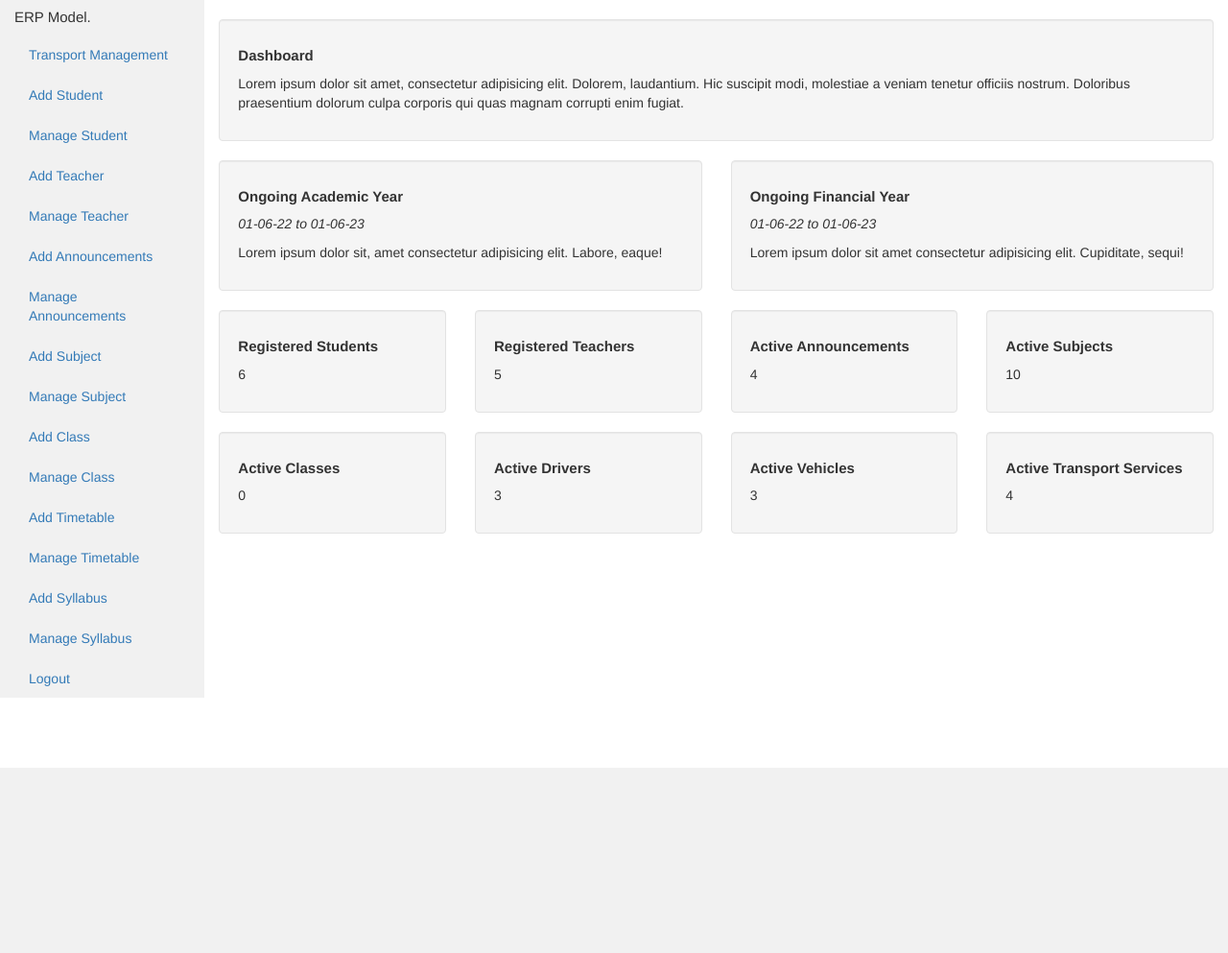
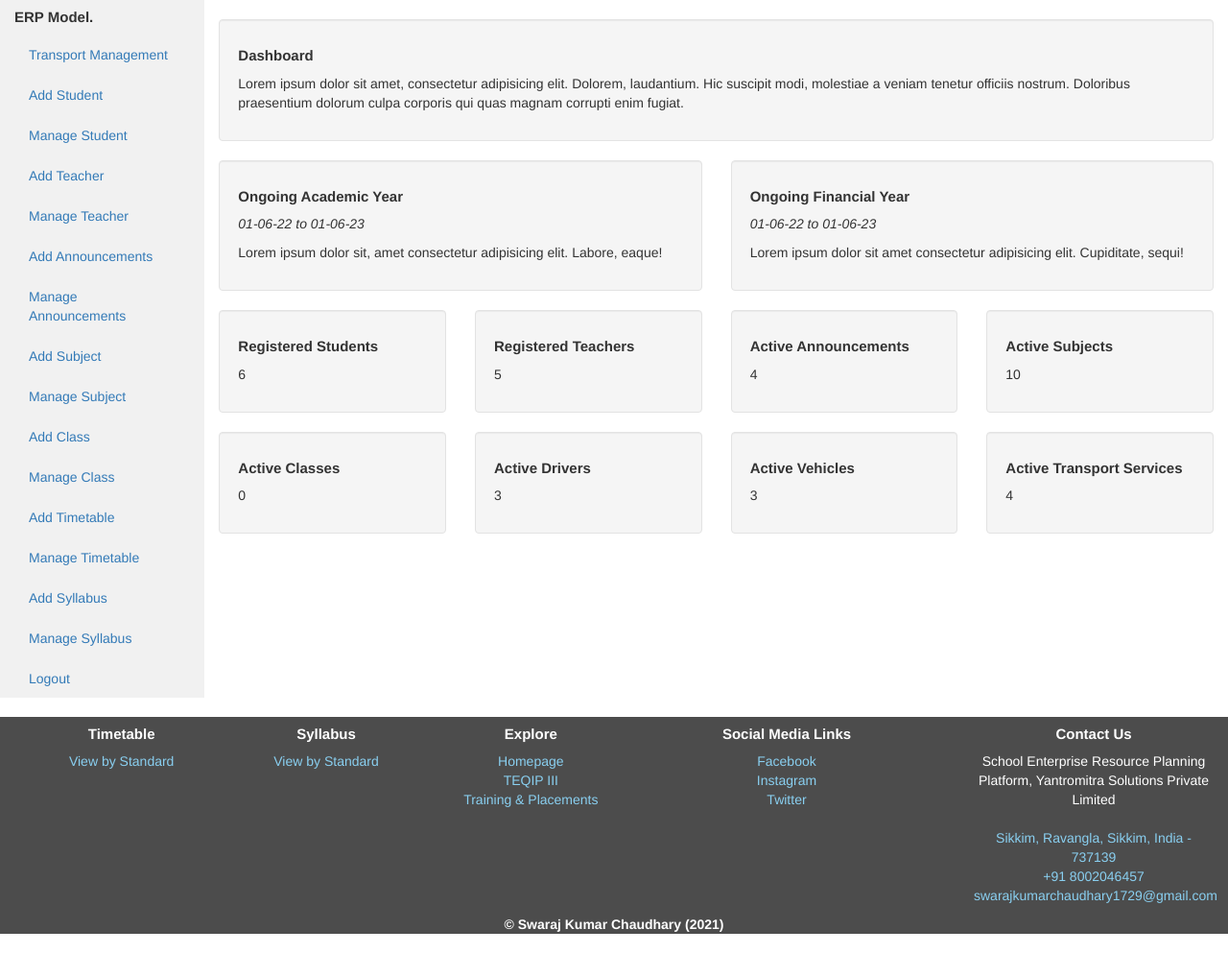
Before and after one commit to vaishnaviipn/School, a PHP site: page /admin/admin.php in a window 1280 px wide. Shown: the whole page at 96% size. Before the commit the page ends 800 px from the top, so only its background shows below. Run offline with PHP 8.4, Linux system fonts and the light colour scheme; data comes from the database, SQL or seed files in the repository; data that the repository does not hold is empty.

Commit message:
Update admin.php

```diff
--- a/admin/admin.php
+++ b/admin/admin.php
@@ -89,7 +89,7 @@
     <div class="container-fluid">
         <div class="row content">
             <div class="col-sm-2 sidenav hidden-xs">
-                <h4>ERP Model.</h4>
+                <h4><b>ERP Model.</b></h4>
                 <?php
                 if (isset($_GET["transport"]) && $_GET["transport"] == true) {
                     echo "
@@ -246,7 +246,53 @@
             </div>
         </div>
     </div>
-
+    <br>
+<footer id="footer resources" class="p-4" style="background-color: rgba(0, 0, 0, 0.7);color:#fff;text-align:center">
+    <div class="container-fluid" id="inner-footer" >
+        <div class="row">
+            <div class="col-md-2 row-col">
+                <ul type="none">
+                    <h4 style="color:white"><b>Timetable</b></h4>
+                    <li><a href="./timetable.php" style="color:#89CFF0">View by Standard</a></li>
+                </ul>
+            </div>
+            <div class="col-md-2 row-col">
+                <ul type="none">
+                    <h4 style="color:white"><b>Syllabus</b></h4>
+                    <li><a href="./syllabus.php" style="color:#89CFF0">View by Standard</a></li>
+                </ul>
+            </div>
+            <div class="col-md-2 row-col">
+                <ul type="none">
+                    <h4 style="color:white"><b>Explore</b></h4>
+                    <li><a href="../index.php" style="color:#89CFF0">Homepage</a></li>
+                    <li><a href="#!" style="color:#89CFF0">TEQIP III</a></li>
+                    <li><a href="#!" style="color:#89CFF0">Training & Placements</a></li>
+                </ul>
+            </div>
+            <div class="col-md-3 row-col">
+                <ul type="none">
+                    <h4 style="color:white"><b>Social Media Links</b></h4>
+                    <li><a href="https://www.facebook.com/swaraj4715" style="color:#89CFF0">Facebook</a></li>
+                    <li><a href="https://www.facebook.com/swaraj4715" style="color:#89CFF0">Instagram</a></li>
+                    <li><a href="https://twitter.com/swaraj1729" style="color:#89CFF0">Twitter</a></li>
+                </ul>
+            </div>
+            <div class="col-md-3 row-col">
+                <ul type="none">
+                    <h4 style="color:white"><b>Contact Us</b></h4>
+                    <li style="color:white"><span>School Enterprise Resource Planning Platform, Yantromitra Solutions Private Limited</span></li><br>
+                    <li><a href="https://goo.gl/maps/y3ZwTV9u2sweudjA6" target="_blank" style="color:#89CFF0"><span>Sikkim, Ravangla, Sikkim, India - 737139</span></a></li>
+                    <li><a href="tel:+91 8002046457" style="color:#89CFF0"><span>+91 8002046457</span></a></li>
+                    <li><a href="mailto:swarajkumarchaudhary1729@gmail.com" style="color:#89CFF0"><span>swarajkumarchaudhary1729@gmail.com</span></a></li>
+                </ul>
+            </div>
+        </div>
+    </div>
+    <div class="copyright mb-3">
+        <b>&copy; Swaraj Kumar Chaudhary (2021)</b>
+    </div>
+</footer>
+        <br>
 </body>
-
 </html>
```
